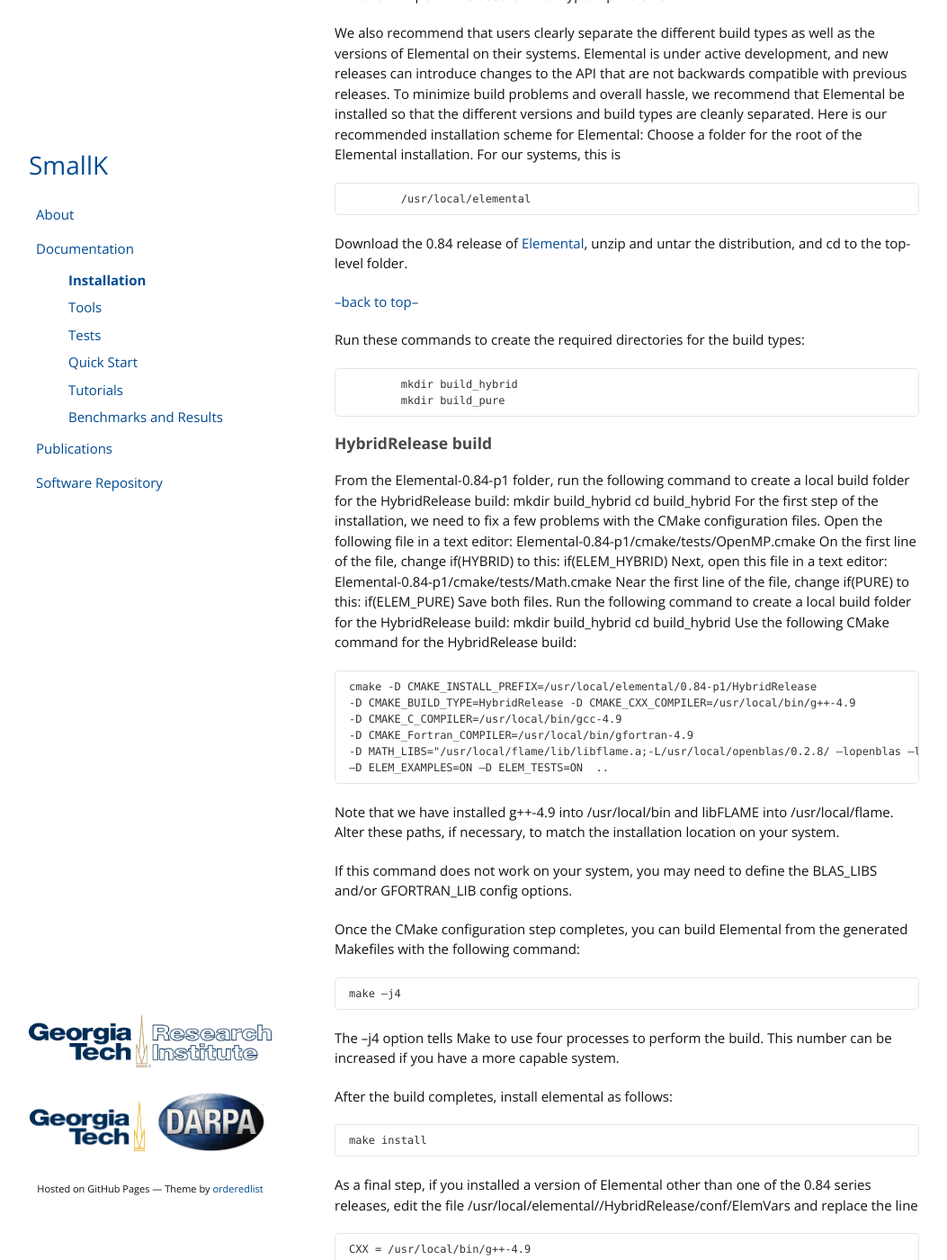
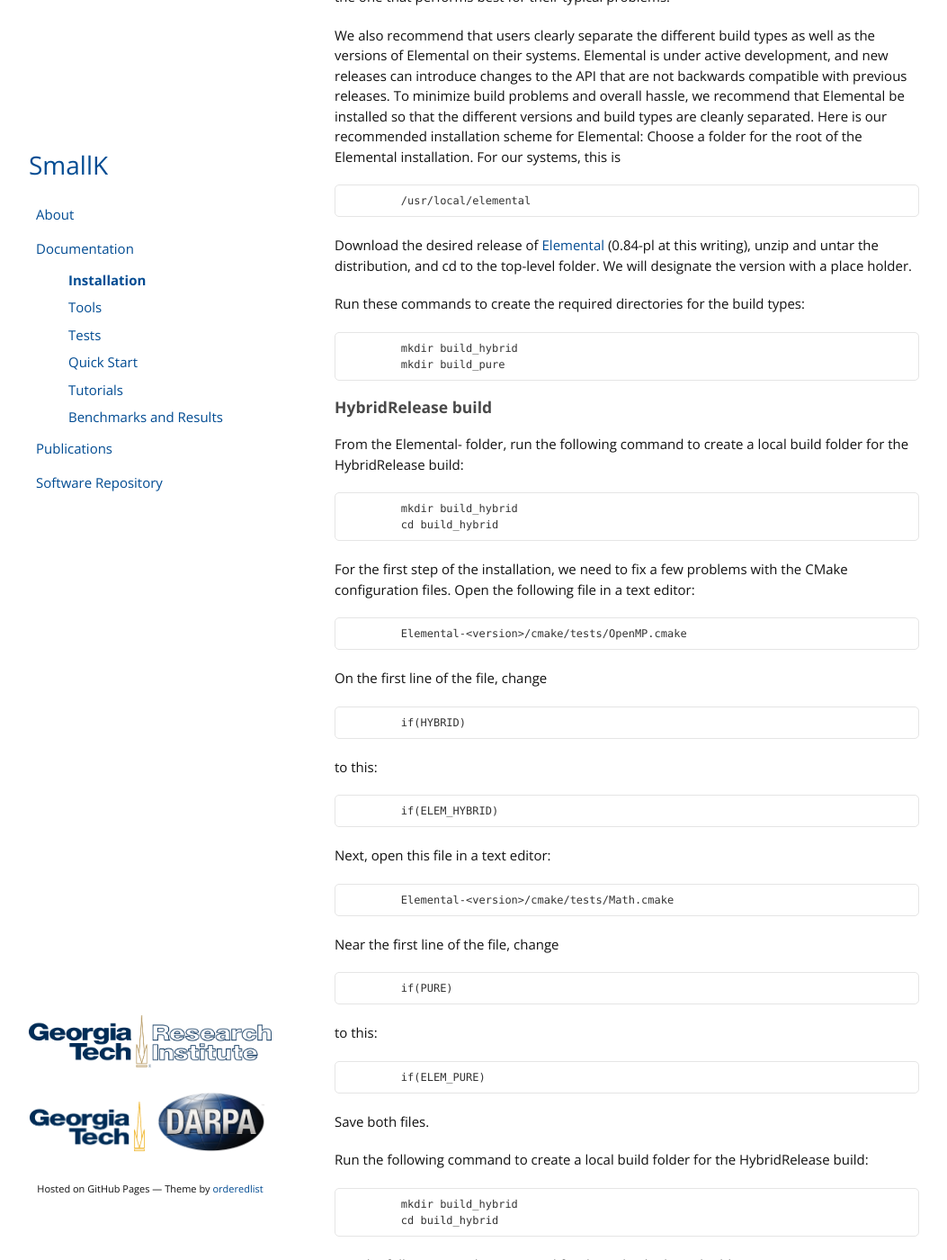
Before and after one commit to smallk/smallk.github.io, a Jekyll site: the page built from pages_documentation_installation.md, in a window 1280 px wide and 1400 px high, scrolled down 11441 px. Shown: the whole window at 90% size, without its empty margins (113-1166 px from the left). Built offline with Jekyll 4.4.1, drawn with Linux system fonts in a browser that asks for light colours; some of the changed text lies outside the part shown.

Commit message:
upgraded to version 1.6.0; edits to web docs

```diff
--- a/pages_documentation_installation.md
+++ b/pages_documentation_installation.md
@@ -339,9 +339,7 @@
 		make install
 
 OpenMPI provides many tests to verify the installation; it’s a good idea to run at least some of these tests to ensure that MPI was installed successfully.
-
-[--back to top--](#top)
-
+<br>[--back to top--](#top)
 
 <h2 id="lin_libflame"> Linux:Install libFlame </h2>
 
@@ -351,25 +349,25 @@
 
 To obtain the latest version of the FLAME library, clone the FLAME git repository with this command:
 
-	git clone https://github.com/flame/libflame.git
+		git clone https://github.com/flame/libflame.git
 
 Run the configure script in the top-level FLAME folder as follows (assuming you want to install to /usr/local/flame; if not, change the prefix path):
 
-	./configure --prefix=/usr/local/flame --with-cc=/usr/local/bin/gcc-4.9 --with-ranlib=/usr/local/bin/gcc-ranlib-4.9
+		./configure --prefix=/usr/local/flame --with-cc=/usr/local/bin/gcc-4.9
+			--with-ranlib=/usr/local/bin/gcc-ranlib-4.9
 
 A complete list of configuration options can be obtained by running
 
+		./configure –-help
 
-	./configure –-help
 Then build and install the code as follows:
 
 
-	make -j4
-	make install
+		make -j4
+		make install
 
 This completes the installation of the FLAME library.
-
-[--back to top--](#top)
+<br>[--back to top--](#top)
 
 <h2 id="lin_blas"> Linux:Install an accelerated BLAS library </h2>
 
@@ -384,8 +382,7 @@
 	make PREFIX=/usr/local/openblas/0.2.8/ install
 
 This completes the installation of OpenBLAS.
-
-[--back to top--](#top)
+<br>[--back to top--](#top)
 
 <h2 id="lin_elemental"> Linux:Install Elemental </h2>
 
@@ -397,14 +394,11 @@
 Here is our recommended installation scheme for Elemental:
 Choose a folder for the root of the Elemental installation. For our systems, this is
 
-
 		/usr/local/elemental
 
 
 
-Download the 0.84 release of [Elemental](http://libelemental.org/releases/), unzip and untar the distribution, and cd to the top-level folder.
-
-[--back to top--](#top)
+Download the desired release of [Elemental](http://libelemental.org/releases/) (0.84-pl at this writing), unzip and untar the distribution, and cd to the top-level folder. We will designate the version with a <version> place holder.
 
 Run these commands to create the required directories for the build types:
 
@@ -413,26 +407,42 @@
 
 ###HybridRelease build
 
+From the Elemental-<version> folder, run the following command to create a local build folder for the HybridRelease build:
 
-From the Elemental-0.84-p1 folder, run the following command to create a local build folder for the HybridRelease build:
-	mkdir build_hybrid
-	cd build_hybrid
+		mkdir build_hybrid
+		cd build_hybrid
+
 For the first step of the installation, we need to fix a few problems with the CMake configuration files. Open the following file in a text editor:
-	Elemental-0.84-p1/cmake/tests/OpenMP.cmake
+
+		Elemental-<version>/cmake/tests/OpenMP.cmake
+
 On the first line of the file, change
-	if(HYBRID)
+
+		if(HYBRID)
+
 to this:
-	if(ELEM_HYBRID)
+
+		if(ELEM_HYBRID)
+
 Next, open this file in a text editor:
-	Elemental-0.84-p1/cmake/tests/Math.cmake
+
+		Elemental-<version>/cmake/tests/Math.cmake
+
 Near the first line of the file, change
-	if(PURE)
+
+		if(PURE)
+
 to this:
-	if(ELEM_PURE)
+
+		if(ELEM_PURE)
+
 Save both files.
+
 Run the following command to create a local build folder for the HybridRelease build:
-	mkdir build_hybrid
-	cd build_hybrid
+
+		mkdir build_hybrid
+		cd build_hybrid
+
 Use the following CMake command for the HybridRelease build:
 
 	cmake -D CMAKE_INSTALL_PREFIX=/usr/local/elemental/0.84-p1/HybridRelease
@@ -448,35 +458,37 @@
 
 Once the CMake configuration step completes, you can build Elemental from the generated Makefiles with the following command:
 
-	make –j4
+		make –j4
 
 The –j4 option tells Make to use four processes to perform the build. This number can be increased if you have a more capable system.
 
 After the build completes, install elemental as follows:
 
-	make install
-
+		make install
 
 As a final step, if you installed a version of Elemental other than one of the 0.84 series releases, edit the file /usr/local/elemental/<version>/HybridRelease/conf/ElemVars and replace the line
 
-	CXX = /usr/local/bin/g++-4.9
+		CXX = /usr/local/bin/g++-4.9
 
 With this:
 
-	CXX = /usr/local/bin/g++-4.9 -std=c++11
+		CXX = /usr/local/bin/g++-4.9 -std=c++11
 
 This will eliminate some compiler warnings about C++11 constructs.
 
+If you installed Elemental version 0.85, you need to setup your system to find the Elemental shared library.  Either in your startup script (~/.bashrc) or in a terminal window, enter the following command on a single line, replacing VERSION_STRING as above:
 
-[--back to top--](#top)
+		export LD_LIBRARY_PATH=
+$LD_LIBRARY_PATH:/usr/local/elemental/VERSION_STRING/HybridRelease/lib/
+<br>[—back to top--](#top)
 
 ###PureRelease build
 
 After this, run these commands to create a build folder for the PureRelease build:
 
-	cd ..
-	mkdir build_pure
-	cd build_pure
+		cd ..
+		mkdir build_pure
+		cd build_pure
 
 Then repeat the CMake configuration process, this time with the following command for the PureRelease build:
 
@@ -491,12 +503,16 @@
 
 Repeat the build commands and install this build of Elemental. Then, if you installed a version of Elemental other than one of the 0.84 series releases, edit the /usr/local/elemental/<version>/PureRelease/conf/ElemVars file and replace the CXX line as indicated above.
 
+If you installed Elemental version 0.85, you need to setup your system to find the Elemental shared library for the PureRelease build.  Enter the following command in a terminal window on a single line, replacing VERSION_STRING as above:
+
+	export LD_LIBRARY_PATH=$LD_LIBRARY_PATH:/usr/local/elemental/VERSION_STRING/PureRelease/lib/
+
+Note: you will need to set this variable to point to either the HybridRelease or the PureRelease build of the Elemental shared library whenever you want to use smallk.
+
 This completes the two builds of Elemental.
 
-To test the installation, follow Elemental’s [test instructions](http://libelemental.org/documentation/0.84 /build.html) for the SVD test to verify that Elemental is working correctly.
-
-
-[--back to top--](#top)
+To test the installation, follow Elemental’s [test instructions](http://libelemental.org/documentation/<version> /build.html) for the SVD test to verify that Elemental is working correctly.
+<br>[—back to top--](#top)
 
 <h1 id="python_install"> Installation of Python libraries </h1>
 
@@ -586,10 +587,10 @@
 
 After downloading and unpacking the code tarball cd into the top-level SmallK directory.  The makefiles assume that you followed our suggested installation plan for Elemental.  If this is not the case you will need to do one of the following:
 
-	1. Create an environment variable called ELEMENTAL_INSTALL_DIR which contains the
-		path to the root folder of your Elemental installation
-	2. Define the variable ELEMENTAL_INSTALL_DIR on the make command line
-	3. Edit the SmallK makefile so that it can find your Elemental installation
+		1. Create an environment variable called ELEMENTAL_INSTALL_DIR which contains the
+			path to the root folder of your Elemental installation
+		2. Define the variable ELEMENTAL_INSTALL_DIR on the make command line
+		3. Edit the SmallK makefile so that it can find your Elemental installation
 
 Assuming that the default install locations are acceptable, build the SmallK code by running this command from the root directory of the distribution:
 
@@ -615,35 +616,34 @@
 
 To install the Python library to a different location, create an environment variable called SITE_PACKAGES_DIR and set it equal to the desired installation location prior to running the install command, or supply this as an argument for make:
 
-
-	make SITE_PACKAGES_DIR=/path/to/site-packages install
+		make SITE_PACKAGES_DIR=/path/to/site-packages install
 
 Or, as a last resort, you can edit the top-level SmallK makefile to conform to the installation scheme of your system.  You may need root privileges to do the installation, depending on where you choose to install it.
 
+Before testing the installation, the test code needs to access data. The data is located in a separate github repository so that when cloning the code, the large amount of data is not included. The data repository is located on github at [smallk_data](https://github.com/smallk/smallk_data):
 
-To test the installation, run this command:
+To test the build, run this command with DATA_DIR set to wherever the smallk data repository was cloned:
 
-		make check
+		make check DATA_DIR=../smallk_data
 
 This will run a series of tests, none of which should report a failure.  Sample output from a run of these tests can be found in section [SmallK Test Results](http://smallk.github.io/documentation/tests/#smalk_tests).
 
+Note: if you installed Elemental version 0.85, you will need to configure your system to find the Elemental shared library.  See the Elemental installation instructions above for information on how to do this.
+
 The command-line applications can be built individually by running the appropriate make command from the top-level smallk folder.  These commands are:
 
-	To build the smallk library only: 		make libsmallk
-	To build the preprocessor only:			make preprocessor
-	To build the matrix generator only:		make matrixgen
-	To build the nmf only:				make nmf
-	To build hierclust only:			make hierclust
-	To build flatclust only:			make flatclust
-	To build pysmallk only:				make pysmallk
+		To build the smallk library only: 		make libsmallk
+		To build the preprocessor only:			make preprocessor
+		To build the matrix generator only:		make matrixgen
+		To build the nmf only:					make nmf
+		To build hierclust only:				make hierclust
+		To build flatclust only:				make flatclust
+		To build pysmallk only:					make pysmallk
 
 *Note: Pysmallk requires builds of libsmallk, preprocessor, matrixgen, hierclust, and flatclust.*
 
 This completes the SmallK NMF library installation.
-
-[--back to top--](#top)
-
-
+<br>[—back to top--](#top)
 
 <h2 id="example_api"> Examples of API Usage </h2>
 
@@ -955,8 +955,7 @@
 	Writing output files...
 
 The output files are written to the default directory or the directory specified on the command line.
-
-[--back to top--](#top)
+<br>[—back to top--](#top)
 
 <h2 id="matrix_files"> Matrix file formats </h2>
 
@@ -979,14 +978,17 @@
 		46,51,56
 
 The matrix is loaded exactly as it appears in the file.  **Internally, SmallK stores dense matrices in column-major order**.  Sparse matrices are stored in **compressed column format**.
-
-[--back to top--](#top)
+<br>[—back to top--](#top)
 
 <h2 id="smallk_api"> SmallK API </h2>
 
 The SmallK API is an extremely simplistic API for basic NMF and clustering.  Users who require more control over the factorization or clustering algorithms can instead run one of the command-line applications in the SmallK distribution.
 
-The SmallK API is exposed by the file smallk.hpp, which can be found in this location: SMALLK_INSTALL_DIR/include/smallk.hpp.  All API functions are contained within the smallk namespace.
+The SmallK API is exposed by the file smallk.hpp, which can be found in this location:
+
+		SMALLK_INSTALL_DIR/include/smallk.hpp.
+
+All API functions are contained within the smallk namespace.
 
 An example of how to use the API can be found in the file examples/smallk_example.cpp.
 
```
Also changed, not shown: other parts of pages_documentation_installation.md (+23 -38 lines).
